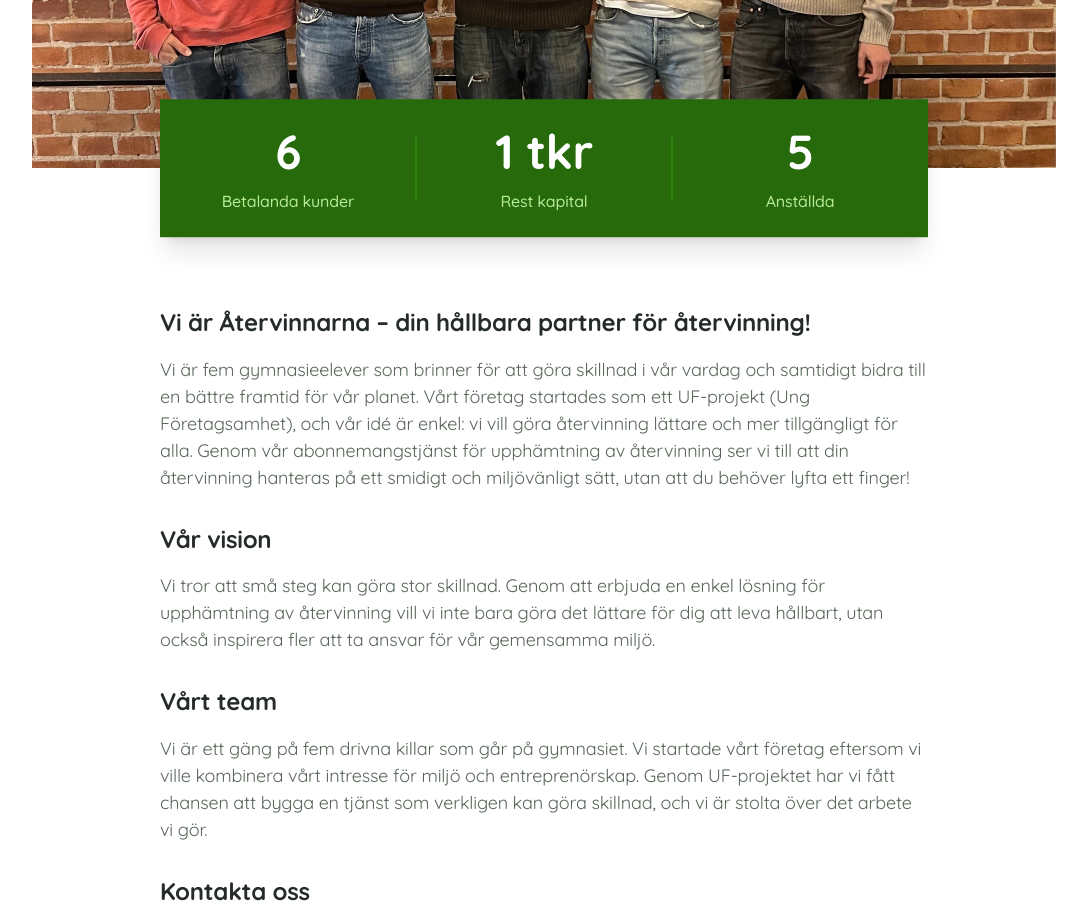
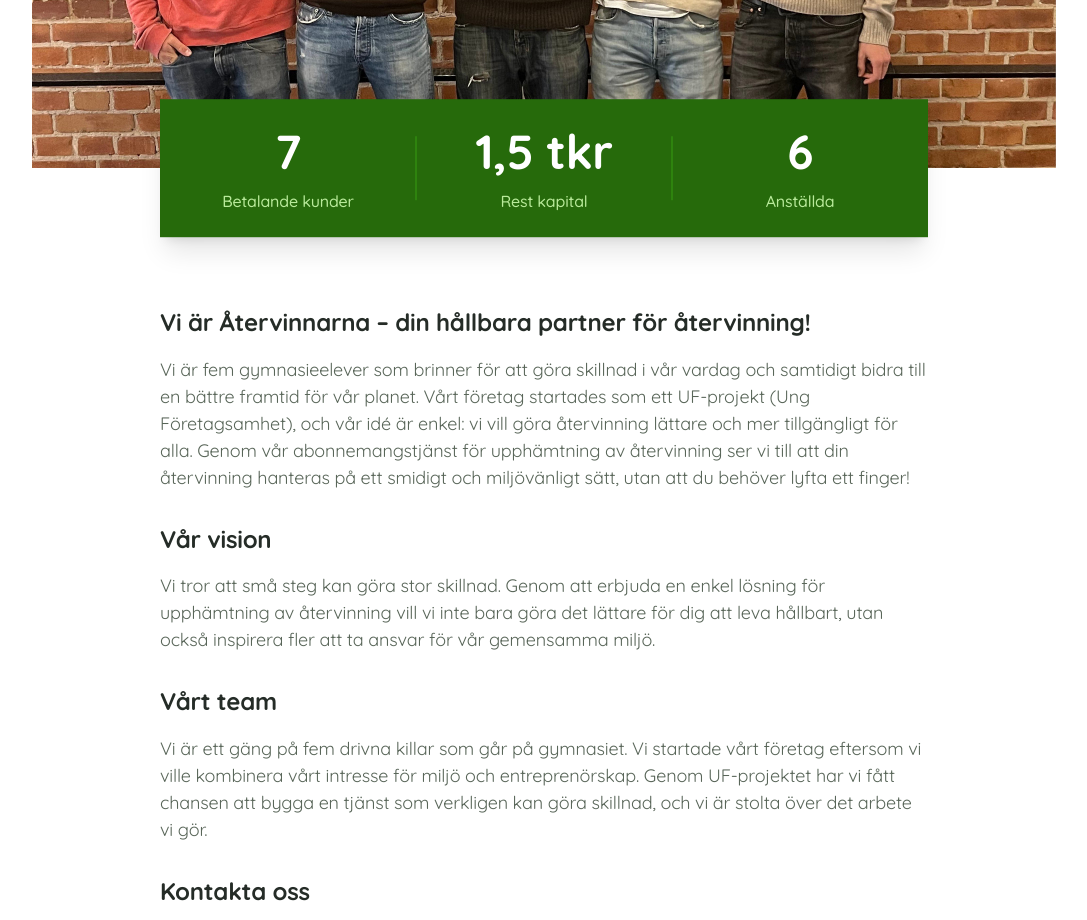
Before and after one commit to ekbrgrd/atervinnarna-website, a Next.js app: page /about in a window 1280 px wide. Shown: the part 780-1700 px from the top of the page, without its empty margins (96-1183 px from the left). Built offline with nearby package versions, Linux system fonts and the light colour scheme.

Commit message:
About us stats fixed

```diff
--- a/components/stats-02.tsx
+++ b/components/stats-02.tsx
@@ -6,15 +6,15 @@
           <div className="bg-green-600 py-3 sm:py-6 shadow-xl">
             <ul className="flex">
               <li className="relative w-1/3 px-1 text-center after:absolute after:right-0 after:top-1/2 after:-translate-y-1/2 after:translate-x-px after:w-0.5 after:h-16 after:bg-green-500 after:hidden sm:after:block last:after:hidden">
-                <div className="text-4xl md:text-5xl font-quicksand font-bold text-white mb-2">6</div>
-                <div className="text-xs sm:text-sm md:text-base text-green-200 font-medium">Betalanda kunder</div>
+                <div className="text-4xl md:text-5xl font-quicksand font-bold text-white mb-2">7</div>
+                <div className="text-xs sm:text-sm md:text-base text-green-200 font-medium">Betalande kunder</div>
               </li>
               <li className="relative w-1/3 px-1 text-center after:absolute after:right-0 after:top-1/2 after:-translate-y-1/2 after:translate-x-px after:w-0.5 after:h-16 after:bg-green-500 after:hidden sm:after:block last:after:hidden">
-                <div className="text-4xl md:text-5xl font-quicksand font-bold text-white mb-2">1 tkr</div>
+                <div className="text-4xl md:text-5xl font-quicksand font-bold text-white mb-2">1,5 tkr</div>
                 <div className="text-xs sm:text-sm md:text-base text-green-200 font-medium">Rest kapital</div>
               </li>
               <li className="relative w-1/3 px-1 text-center after:absolute after:right-0 after:top-1/2 after:-translate-y-1/2 after:translate-x-px after:w-0.5 after:h-16 after:bg-green-500 after:hidden sm:after:block last:after:hidden">
-                <div className="text-4xl md:text-5xl font-quicksand font-bold text-white mb-2">5</div>
+                <div className="text-4xl md:text-5xl font-quicksand font-bold text-white mb-2">6</div>
                 <div className="text-xs sm:text-sm md:text-base text-green-200 font-medium">Anställda</div>
               </li>
             </ul>
```
